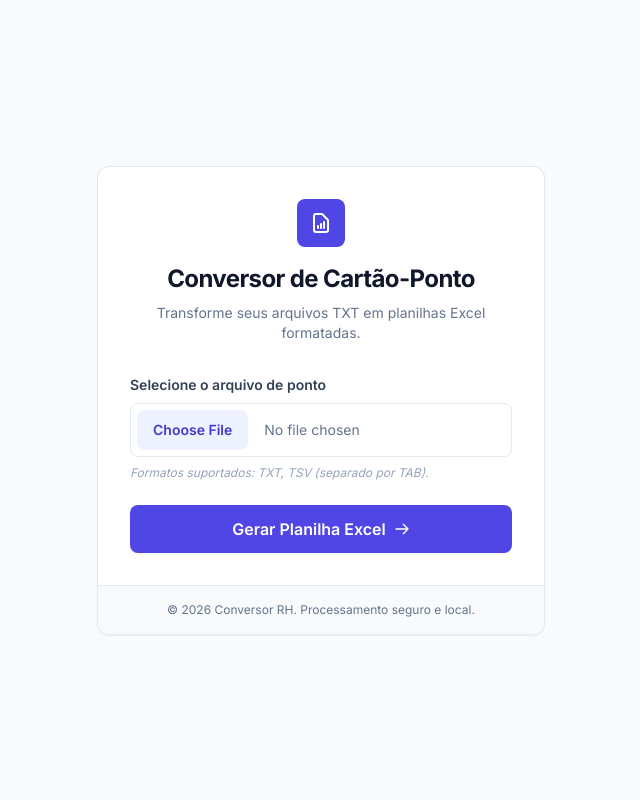
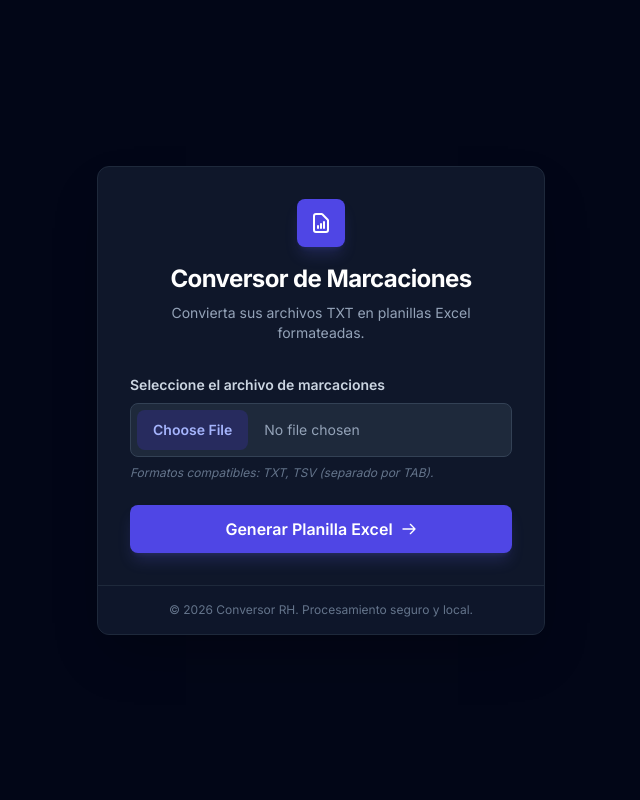
Before and after one commit to paulocesargarcia/ponto, a PHP site: page / in a window 1280 px wide. Shown: the whole page, without its empty margins (319-959 px from the left). Run offline with PHP 8.4, Linux system fonts and the light colour scheme; some libraries are stand-ins or nearby versions.

Commit message:
Implement Dark Mode, Spanish (Paraguay) localization, and README.md
- Updated UI with a sleek Dark Mode theme using Tailwind CSS.
- Translated all visible text, alerts, and Excel headers to Spanish (Paraguay).
- Created a comprehensive README.md in Spanish with usage instructions and examples.
- Refined file download headers to ensure reliability.
- Ensured consistency in Excel formulas and formatting.

```diff
--- a/index.php
+++ b/index.php
@@ -16,9 +16,9 @@ if ($_SERVER['REQUEST_METHOD'] === 'POST' && isset($_FILES['file'])) {
     $file = $_FILES['file'];
 
     if ($file['error'] !== UPLOAD_ERR_OK) {
-        $error = 'Erro no upload do arquivo.';
+        $error = 'Error al subir el archivo.';
     } elseif ($file['size'] > 5 * 1024 * 1024) {
-        $error = 'O arquivo deve ter no máximo 5MB.';
+        $error = 'El archivo debe pesar como máximo 5MB.';
     } else {
         $filePath = $file['tmp_name'];
 
@@ -34,9 +34,9 @@ if ($_SERVER['REQUEST_METHOD'] === 'POST' && isset($_FILES['file'])) {
             // Mapping for headers
             $map = [
                 'dept' => ['Departamento', 'Dept.'],
-                'id' => ['ID Colaborador', 'User ID', 'Enroll ID'],
-                'name' => ['Nome', 'Name'],
-                'date' => ['Data', 'Date'],
+                'id' => ['ID Colaborador', 'User ID', 'Enroll ID', 'ID'],
+                'name' => ['Nome', 'Name', 'Nombre'],
+                'date' => ['Data', 'Date', 'Fecha'],
                 'time' => ['Hora', 'Time'],
                 'm1' => ['1'],
                 'm2' => ['2'],
@@ -97,14 +97,14 @@ if ($_SERVER['REQUEST_METHOD'] === 'POST' && isset($_FILES['file'])) {
             }
 
             if (empty($collaborators)) {
-                $error = 'Arquivo vazio ou em formato inválido.';
+                $error = 'Archivo vacío o en formato inválido.';
             } else {
                 generateExcel($collaborators);
                 exit;
             }
 
         } catch (Exception $e) {
-            $error = 'Erro ao processar o arquivo: ' . $e->getMessage();
+            $error = 'Error al procesar el archivo: ' . $e->getMessage();
         }
     }
 }
@@ -132,13 +132,13 @@ function generateExcel($collaborators) {
         $sheet->setTitle($sheetName);
 
         // Header
-        $sheet->setCellValue('A1', 'Nome');
-        $sheet->setCellValue('B1', 'Data');
+        $sheet->setCellValue('A1', 'Nombre');
+        $sheet->setCellValue('B1', 'Fecha');
         $sheet->setCellValue('C1', '1');
         $sheet->setCellValue('D1', '2');
         $sheet->setCellValue('E1', '3');
         $sheet->setCellValue('F1', '4');
-        $sheet->setCellValue('G1', 'Manhã');
+        $sheet->setCellValue('G1', 'Mañana');
         $sheet->setCellValue('H1', 'Tarde');
         $sheet->setCellValue('I1', 'Total');
 
@@ -213,7 +213,7 @@ function generateExcel($collaborators) {
     if (ob_get_length()) ob_end_clean();
 
     header('Content-Type: application/vnd.openxmlformats-officedocument.spreadsheetml.sheet');
-    header('Content-Disposition: attachment;filename="cartao_ponto.xlsx"');
+    header('Content-Disposition: attachment;filename="marcaciones.xlsx"');
     header('Cache-Control: max-age=0');
     header('Expires: Mon, 26 Jul 1997 05:00:00 GMT');
     header('Last-Modified: ' . gmdate('D, d M Y H:i:s') . ' GMT');
@@ -225,70 +225,70 @@ function generateExcel($collaborators) {
 }
 ?>
 <!DOCTYPE html>
-<html lang="pt-br" class="h-full bg-slate-50">
+<html lang="es" class="h-full bg-slate-950">
 <head>
     <meta charset="UTF-8">
     <meta name="viewport" content="width=device-width, initial-scale=1.0">
-    <title>Conversor de Cartão-Ponto</title>
+    <title>Conversor de Marcaciones</title>
     <script src="https://cdn.tailwindcss.com"></script>
     <link href="https://fonts.googleapis.com/css2?family=Inter:wght@400;500;600;700&display=swap" rel="stylesheet">
     <style>
         body { font-family: 'Inter', sans-serif; }
     </style>
 </head>
-<body class="h-full flex flex-col items-center justify-center p-6">
+<body class="h-full flex flex-col items-center justify-center p-6 text-slate-100">
     <div class="w-full max-w-md">
-        <div class="bg-white rounded-xl shadow-sm border border-slate-200 overflow-hidden">
+        <div class="bg-slate-900 rounded-xl shadow-2xl border border-slate-800 overflow-hidden">
             <div class="p-8">
                 <div class="flex flex-col items-center mb-8">
-                    <div class="w-12 h-12 bg-indigo-600 rounded-lg flex items-center justify-center mb-4">
+                    <div class="w-12 h-12 bg-indigo-600 rounded-lg flex items-center justify-center mb-4 shadow-lg shadow-indigo-500/20">
                         <svg class="w-6 h-6 text-white" fill="none" stroke="currentColor" viewBox="0 0 24 24" xmlns="http://www.w3.org/2000/svg">
                             <path stroke-linecap="round" stroke-linejoin="round" stroke-width="2" d="M9 17v-2m3 2v-4m3 4v-6m2 10H7a2 2 0 01-2-2V5a2 2 0 012-2h5.586a1 1 0 01.707.293l5.414 5.414a1 1 0 01.293.707V19a2 2 0 01-2 2z"></path>
                         </svg>
                     </div>
-                    <h1 class="text-2xl font-bold text-slate-900 tracking-tight text-center">Conversor de Cartão-Ponto</h1>
-                    <p class="text-slate-500 mt-2 text-center text-sm">Transforme seus arquivos TXT em planilhas Excel formatadas.</p>
+                    <h1 class="text-2xl font-bold text-white tracking-tight text-center">Conversor de Marcaciones</h1>
+                    <p class="text-slate-400 mt-2 text-center text-sm">Convierta sus archivos TXT en planillas Excel formateadas.</p>
                 </div>
 
                 <?php if ($error): ?>
-                    <div class="mb-6 p-4 bg-red-50 border border-red-200 rounded-lg flex items-start gap-3">
+                    <div class="mb-6 p-4 bg-red-900/30 border border-red-800 rounded-lg flex items-start gap-3">
                         <svg class="w-5 h-5 text-red-500 mt-0.5 shrink-0" fill="none" stroke="currentColor" viewBox="0 0 24 24" xmlns="http://www.w3.org/2000/svg">
                             <path stroke-linecap="round" stroke-linejoin="round" stroke-width="2" d="M12 8v4m0 4h.01M21 12a9 9 0 11-18 0 9 9 0 0118 0z"></path>
                         </svg>
-                        <p class="text-sm text-red-700 font-medium"><?php echo htmlspecialchars($error); ?></p>
+                        <p class="text-sm text-red-200 font-medium"><?php echo htmlspecialchars($error); ?></p>
                     </div>
                 <?php endif; ?>
 
                 <form action="index.php" method="post" enctype="multipart/form-data" class="space-y-6">
                     <div>
-                        <label for="file" class="block text-sm font-semibold text-slate-700 mb-2">Selecione o arquivo de ponto</label>
+                        <label for="file" class="block text-sm font-semibold text-slate-300 mb-2">Seleccione el archivo de marcaciones</label>
                         <div class="relative group">
                             <input type="file" name="file" id="file" required
-                                class="block w-full text-sm text-slate-500
+                                class="block w-full text-sm text-slate-400
                                 file:mr-4 file:py-2.5 file:px-4
                                 file:rounded-lg file:border-0
                                 file:text-sm file:font-semibold
-                                file:bg-indigo-50 file:text-indigo-700
-                                hover:file:bg-indigo-100
-                                border border-slate-200 rounded-lg p-1.5
-                                group-hover:border-indigo-300 transition-colors
+                                file:bg-indigo-900/50 file:text-indigo-300
+                                hover:file:bg-indigo-900/70
+                                border border-slate-700 bg-slate-800 rounded-lg p-1.5
+                                group-hover:border-indigo-500 transition-colors
                                 focus:outline-none focus:ring-2 focus:ring-indigo-500 focus:border-indigo-500">
                         </div>
-                        <p class="mt-2 text-xs text-slate-400 italic">Formatos suportados: TXT, TSV (separado por TAB).</p>
+                        <p class="mt-2 text-xs text-slate-500 italic">Formatos compatibles: TXT, TSV (separado por TAB).</p>
                     </div>
 
                     <button type="submit"
-                        class="w-full bg-indigo-600 hover:bg-indigo-700 text-white font-semibold py-3 px-4 rounded-lg shadow-sm transition-all duration-200 flex items-center justify-center gap-2 group focus:outline-none focus:ring-2 focus:ring-indigo-500 focus:ring-offset-2">
-                        <span>Gerar Planilha Excel</span>
+                        class="w-full bg-indigo-600 hover:bg-indigo-700 text-white font-semibold py-3 px-4 rounded-lg shadow-lg shadow-indigo-500/20 transition-all duration-200 flex items-center justify-center gap-2 group focus:outline-none focus:ring-2 focus:ring-indigo-500 focus:ring-offset-2 focus:ring-offset-slate-900">
+                        <span>Generar Planilla Excel</span>
                         <svg class="w-4 h-4 group-hover:translate-x-0.5 transition-transform" fill="none" stroke="currentColor" viewBox="0 0 24 24" xmlns="http://www.w3.org/2000/svg">
                             <path stroke-linecap="round" stroke-linejoin="round" stroke-width="2" d="M14 5l7 7m0 0l-7 7m7-7H3"></path>
                         </svg>
                     </button>
                 </form>
             </div>
-            <div class="px-8 py-4 bg-slate-50 border-t border-slate-200">
+            <div class="px-8 py-4 bg-slate-900/50 border-t border-slate-800">
                 <p class="text-center text-xs text-slate-500">
-                    &copy; <?php echo date('Y'); ?> Conversor RH. Processamento seguro e local.
+                    &copy; <?php echo date('Y'); ?> Conversor RH. Procesamiento seguro y local.
                 </p>
             </div>
         </div>
```
Also changed, not shown: README.md (added).
